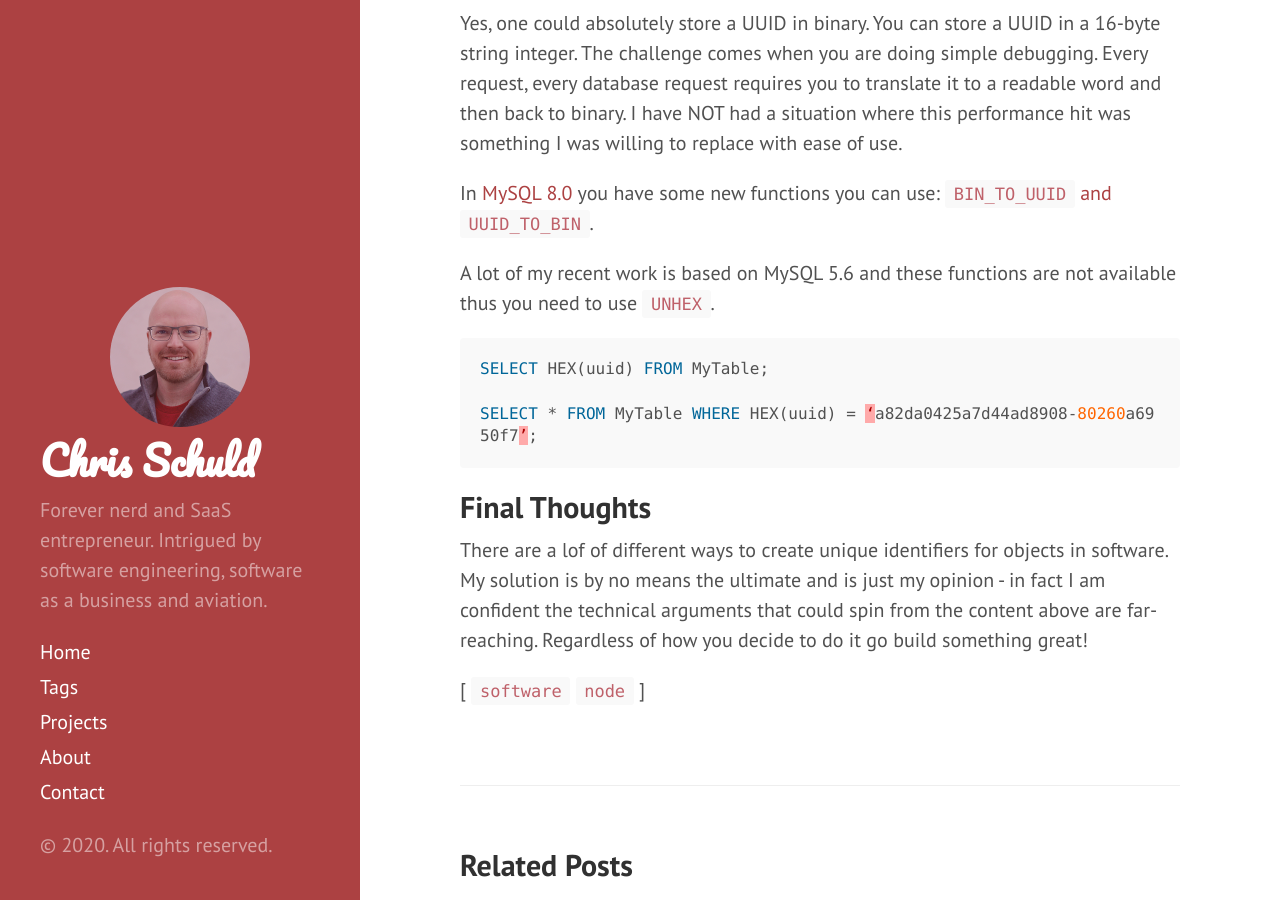
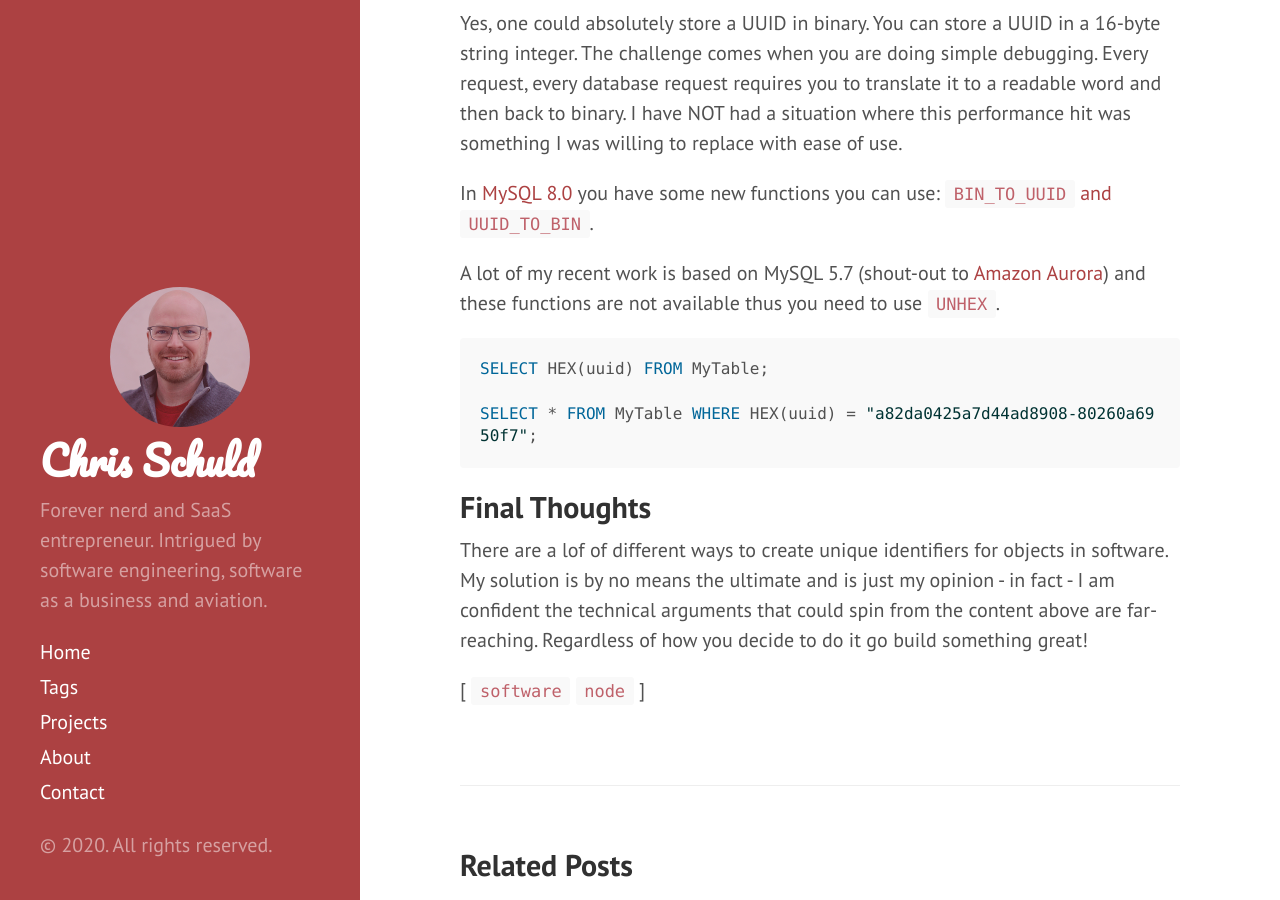
Before and after one commit to cbschuld/chrisschuld.com-legacy, a Jekyll site: the page built from _posts/2020-04-08-an-application-building-block-unique-ids-for-things.md, in a window 1280 px wide and 900 px high, scrolled down 5236 px. Built offline with Jekyll 4.4.1, drawn with Linux system fonts in a browser that asks for light colours; nearby versions of some CDN libraries.

Commit message:
added aurora ref, changed spelling of node

````diff
--- a/_posts/2020-04-08-an-application-building-block-unique-ids-for-things.md
+++ b/_posts/2020-04-08-an-application-building-block-unique-ids-for-things.md
@@ -120,14 +120,14 @@ Yes, one could absolutely store a UUID in binary.  You can store a UUID in a 16-
 In [MySQL 8.0](https://dev.mysql.com/doc/refman/8.0/en/miscellaneous-functions.html) you have some new functions you can use: [`BIN_TO_UUID` and `UUID_TO_BIN`](https://dev.mysql.com/doc/refman/8.0/en/miscellaneous-functions.html#function_bin-to-uuid
 ).
 
-A lot of my recent work is based on MySQL 5.6 and these functions are not available thus you need to use `UNHEX`.
+A lot of my recent work is based on MySQL 5.7 (shout-out to [Amazon Aurora](https://aws.amazon.com/rds/aurora/)) and these functions are not available thus you need to use `UNHEX`.
 
 ```sql
 SELECT HEX(uuid) FROM MyTable;
 
-SELECT * FROM MyTable WHERE HEX(uuid) = ‘a82da0425a7d44ad8908-80260a6950f7’;
+SELECT * FROM MyTable WHERE HEX(uuid) = "a82da0425a7d44ad8908-80260a6950f7";
 ```
 
 ## Final Thoughts
 
-There are a lof of different ways to create unique identifiers for objects in software.  My solution is by no means the ultimate and is just my opinion - in fact I am confident the technical arguments that could spin from the content above are far-reaching.  Regardless of how you decide to do it go build something great!
+There are a lof of different ways to create unique identifiers for objects in software.  My solution is by no means the ultimate and is just my opinion - in fact - I am confident the technical arguments that could spin from the content above are far-reaching.  Regardless of how you decide to do it go build something great!
````
